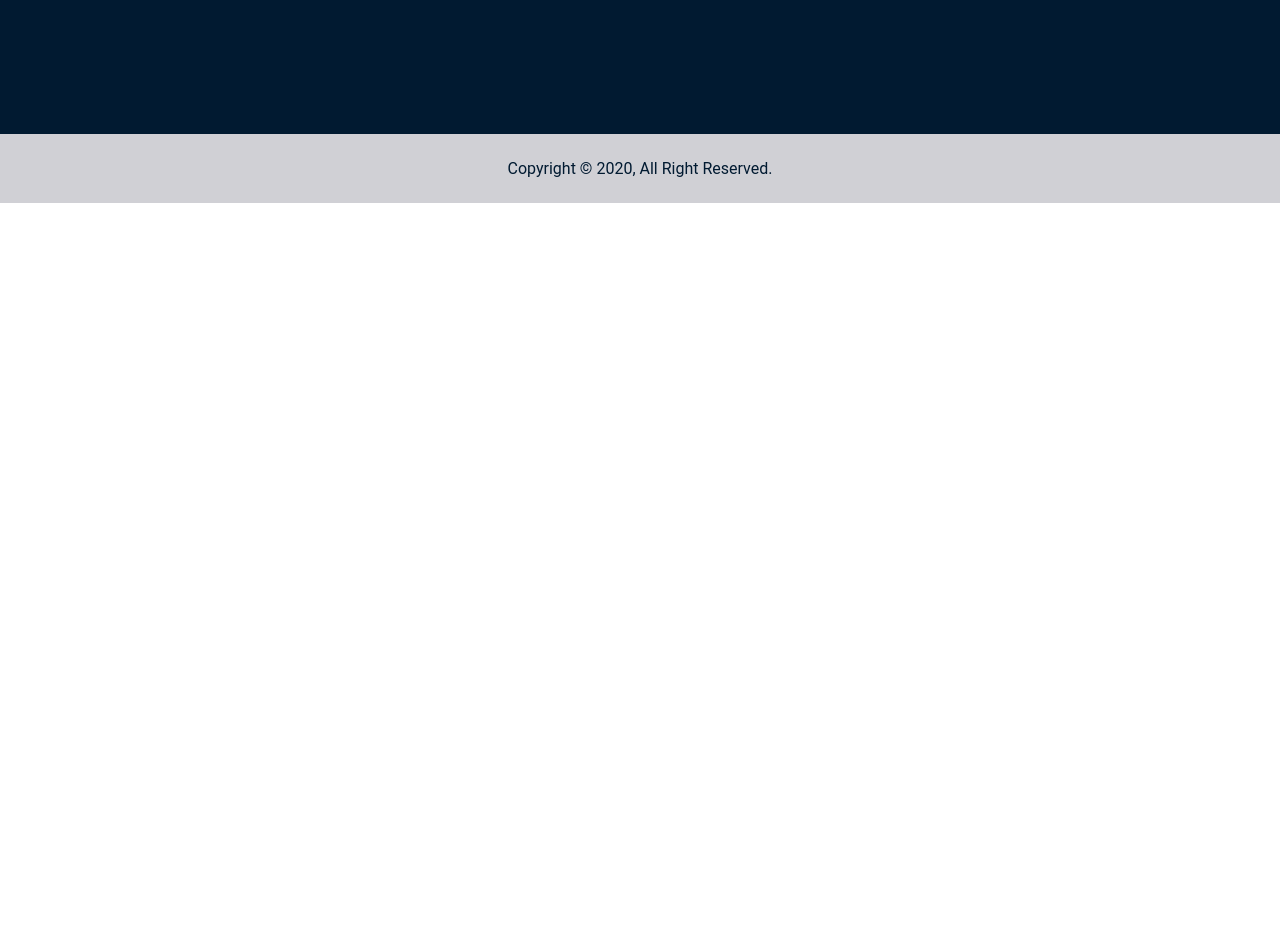
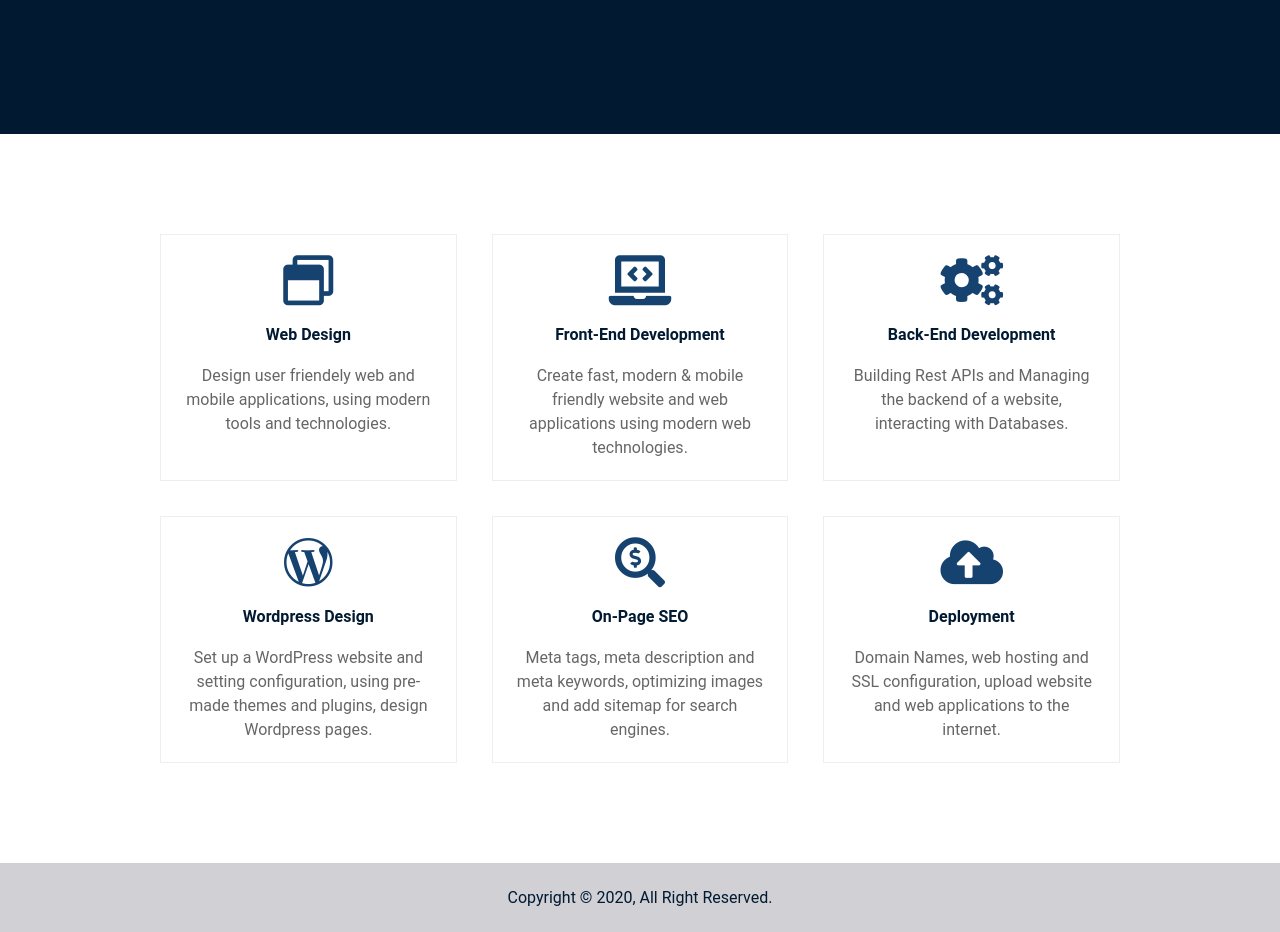
Before and after one commit to Touza2el/Portfolio-Frontend, a React (Create React App) app: page / in a window 1280 px wide. Shown: the part 740-1672 px from the top of the page. Before the commit the page ends 943 px from the top, so only its background shows below. Built offline with nearby package versions, Linux system fonts and the light colour scheme.

Commit message:
Adding Services Section

```diff
--- a/css/App.css
+++ b/css/App.css
@@ -191,10 +191,10 @@ header {
   color: #ececec;
   font-family: Tahoma;
   font-size: 16px;
-  line-height: 1.4;
+  line-height: 1.8;
 }
 .hero-section-text .hero-btn {
-  margin-top: 25px;
+  margin-top: 35px;
 }
 .hero-section-text .hero-btn a {
   padding: 10px 20px;
@@ -212,6 +212,37 @@ header {
 
 .hero-section-image img {
   width: 100%;
+}
+
+.services-section {
+  padding: 100px 0;
+}
+
+.services-content {
+  display: grid;
+  grid-template-columns: repeat(3, 1fr);
+  gap: 35px;
+}
+
+.service-item {
+  padding: 20px;
+  text-align: center;
+  border: 1px solid #eee;
+}
+
+.service-icon i {
+  color: #164270;
+  font-size: 50px;
+}
+
+.service-title {
+  margin: 20px 0;
+  color: #011A31;
+}
+
+.service-description p {
+  color: #666;
+  line-height: 1.5;
 }
 
 .sign-screen {
--- a/src/App.scss
+++ b/src/App.scss
@@ -245,12 +245,12 @@ header {
       color: #ececec;
       font-family: Tahoma;
       font-size: 16px;
-      line-height: 1.4;
+      line-height: 1.8;
     }
   }
 
   .hero-btn {
-    margin-top: 25px;
+    margin-top: 35px;
 
     a {
       padding: 10px 20px;
@@ -277,6 +277,45 @@ header {
 }
 
 // End Home Screen
+
+// Start Services Section
+
+.services-section {
+  padding: 100px 0;
+}
+
+.services-content {
+  display: grid;
+  grid-template-columns: repeat(3, 1fr);
+  gap: 35px;
+}
+
+.service-item {
+  padding: 20px;
+  text-align: center;
+  border: 1px solid #eee;
+}
+
+.service-icon {
+  i {
+    color: #164270;
+    font-size: 50px;
+  }
+}
+
+.service-title {
+  margin: 20px 0;
+  color: $main-black;
+}
+
+.service-description {
+  p {
+    color: #666;
+    line-height: 1.5;
+  }
+}
+
+// End Services Section
 
 // Start Sign Up and and Sign In Screens
 
--- a/src/components/HeroSection.js
+++ b/src/components/HeroSection.js
@@ -23,7 +23,8 @@ const HeroSection = () => {
               <p>
                 I'm Front-End web developer, I build fast, modern and mobile
                 friendly websites and web applications using modern web
-                technologies : HTML, CSS, Javascript and React.
+                technologies : <br /> HTML, CSS, Javascript, React and
+                WordPress.
               </p>
             </div>
             <div className='hero-btn'>
--- /dev/null
+++ b/src/components/ServicesSection.js
@@ -0,0 +1,31 @@
+import React from 'react';
+
+import { data } from '../data';
+
+const ServicesSection = () => {
+  const { services } = data;
+
+  return (
+    <section className='services-section'>
+      <div className='container'>
+        <div className='services-content'>
+          {services.map((service) => (
+            <div className='service-item' key={service.id}>
+              <div className='service-icon'>
+                <i className={service.icon}></i>
+              </div>
+              <div className='service-title'>
+                <h4>{service.title}</h4>
+              </div>
+              <div className='service-description'>
+                <p>{service.description}</p>
+              </div>
+            </div>
+          ))}
+        </div>
+      </div>
+    </section>
+  );
+};
+
+export default ServicesSection;
--- /dev/null
+++ b/src/data.js
@@ -0,0 +1,46 @@
+export const data = {
+  services: [
+    {
+      id: 1,
+      icon: 'far fa-window-restore',
+      title: 'Web Design',
+      description:
+        'Design user friendely web and mobile applications, using modern tools and technologies.',
+    },
+    {
+      id: 2,
+      icon: 'fas fa-laptop-code',
+      title: 'Front-End Development',
+      description:
+        '  Create fast, modern & mobile friendly website and web applications using modern web technologies.',
+    },
+    {
+      id: 3,
+      icon: 'fas fa-cogs',
+      title: 'Back-End Development',
+      description:
+        ' Building Rest APIs and Managing the backend of a website, interacting with Databases.',
+    },
+    {
+      id: 4,
+      icon: 'fab fa-wordpress-simple',
+      title: 'Wordpress Design',
+      description:
+        ' Set up a WordPress website and setting configuration, using pre-made themes and plugins, design Wordpress pages.',
+    },
+    {
+      id: 5,
+      icon: 'fas fa-search-dollar',
+      title: 'On-Page SEO',
+      description:
+        'Meta tags, meta description and meta keywords, optimizing images and add sitemap for search engines.',
+    },
+    {
+      id: 6,
+      icon: 'fas fa-cloud-upload-alt',
+      title: 'Deployment',
+      description:
+        'Domain Names, web hosting and SSL configuration, upload website and web applications to the internet.',
+    },
+  ],
+};
--- a/src/screens/HomeScreen.js
+++ b/src/screens/HomeScreen.js
@@ -1,11 +1,13 @@
 import React from 'react';
 
 import HeroSection from '../components/HeroSection';
+import ServicesSection from '../components/ServicesSection';
 
 const HomeScreen = () => {
   return (
     <div className='home'>
       <HeroSection />
+      <ServicesSection />
     </div>
   );
 };
```
